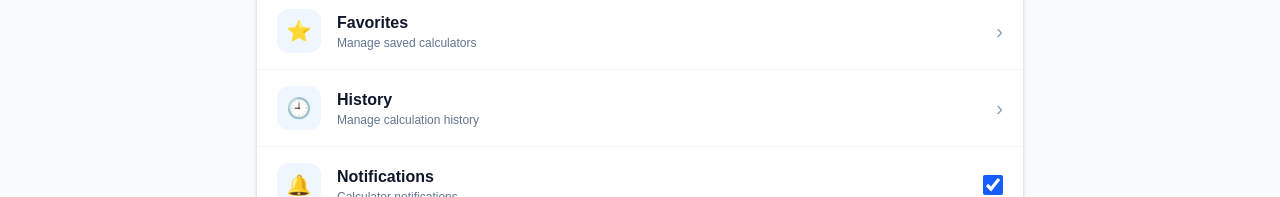
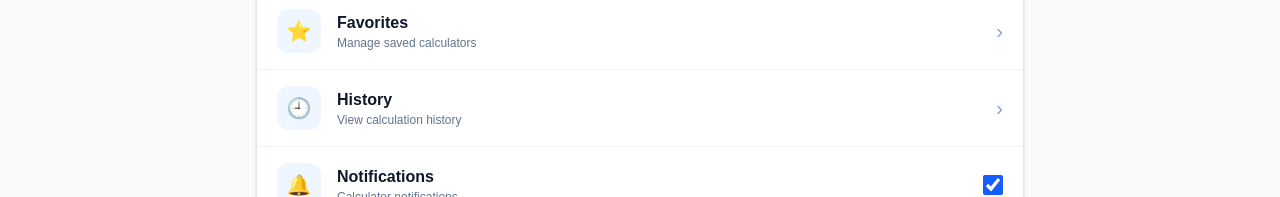
Before and after one commit to km7max-cmd/cornerspan, a Next.js app: page /settings in a window 1280 px wide. Shown: the part 311-508 px from the top of the page. Built offline with nearby package versions, Linux system fonts and the light colour scheme.

Commit message:
Replace clearHistory button with Link to history page

```diff
--- a/app/settings/page.tsx
+++ b/app/settings/page.tsx
@@ -1,5 +1,8 @@
 "use client";
 
+"use client";
+
+import Link from "next/link";
 import { useEffect, useState } from "react";
 import { useTheme } from "../components/ThemeProvider";
 
@@ -402,33 +405,28 @@ export default function SettingsPage() {
 
           {/* History */}
 
-          <button
-            type="button"
-            onClick={clearHistory}
+<Link
+  href="/history"
   className="flex w-full items-center gap-4 border-b border-slate-100 px-5 py-4 text-left transition hover:bg-slate-50"
 >
-
   <span className="flex h-11 w-11 items-center justify-center rounded-xl bg-blue-50 text-xl">
     🕘
   </span>
 
   <span className="flex-1">
-
     <span className="block font-bold text-slate-900">
       History
     </span>
 
     <span className="block text-xs text-slate-500">
-                Manage calculation history
+      View calculation history
     </span>
-
   </span>
 
   <span className="text-xl text-slate-400">
     ›
   </span>
-
-          </button>
+</Link>
 
           {/* Notifications */}
 
```
Lines whose indentation alone changed are shown as unchanged.
